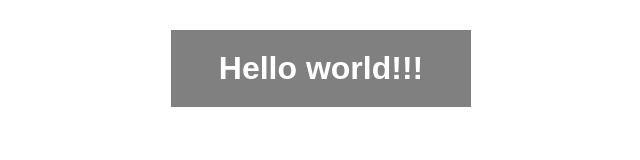
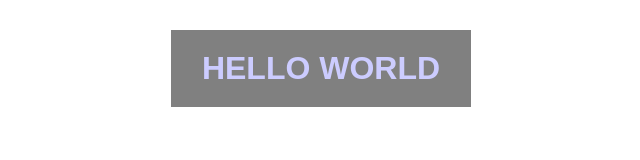
Before and after one commit to looktoroot/Ascent, a plain HTML site: page index.html in a window 1280 px wide. Shown: the whole page, without its empty margins (319-959 px from the left). Drawn offline with Linux system fonts and the light colour scheme.

Commit message:
Update 2017-04-12T03:13:10.751Z

```diff
--- a/css/style.css
+++ b/css/style.css
@@ -409,9 +409,9 @@ template {
   margin: 30px auto;
   background-color: gray; }
   .test-block:hover {
-    background-color: red; }
+    background-color: #ccadff; }
   .test-block__title {
-    color: #fff;
+    color: #ccf;
     text-align: center;
     margin: 0 auto;
     padding: 20px; }
--- a/index.html
+++ b/index.html
@@ -7,7 +7,7 @@
 </head>
 <body>
   <div class="test-block">
-    <h1 class="test-block__title">Hello world!!!</h1>
+    <h1 class="test-block__title">HELLO WORLD</h1>
   </div>
 </body>
 </html>
```
